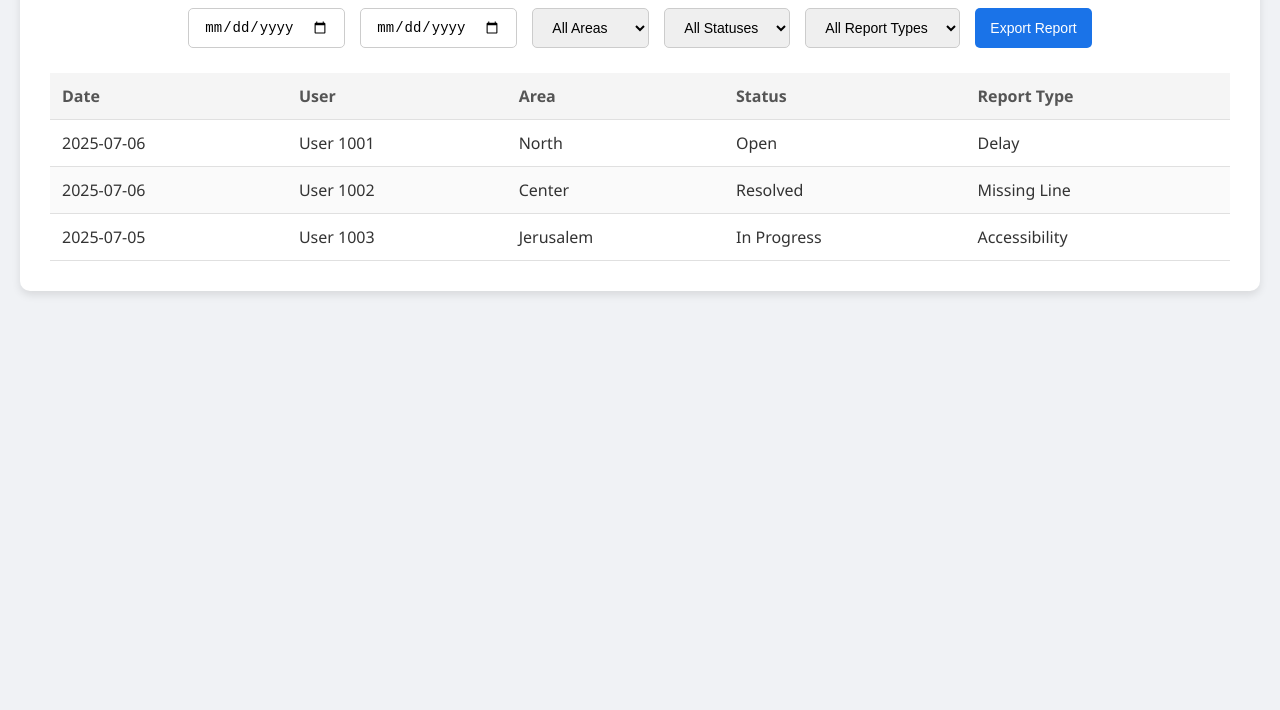
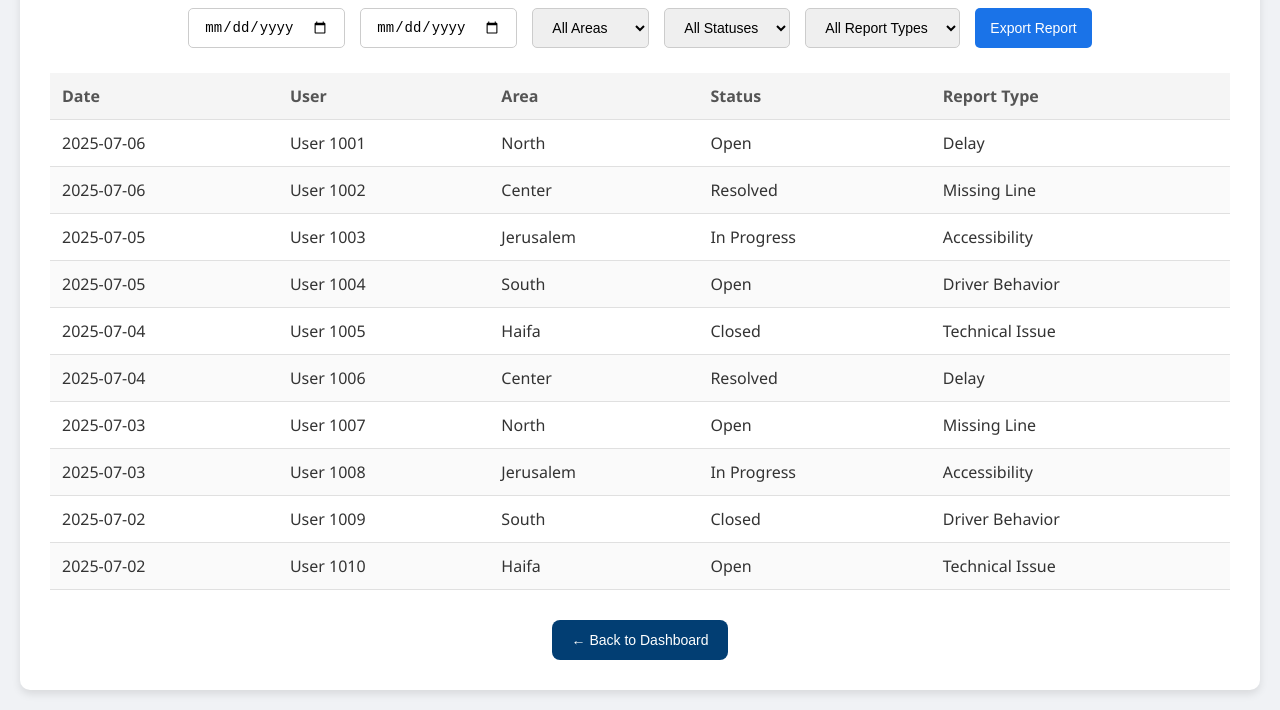
Before and after one commit to dawnidan/PASS, a plain HTML site: page UserReportsSummary.html in a window 1280 px wide. Shown: the part 125-835 px from the top of the page. Before the commit the page ends 800 px from the top, so only its background shows below. Drawn offline with Linux system fonts and the light colour scheme.

Commit message:
Update UserReportsSummary.html
Signed-off-by: dawnidan <shacharadi32@gmail.com>

```diff
--- a/UserReportsSummary.html
+++ b/UserReportsSummary.html
@@ -1,4 +1,3 @@
-
 <!DOCTYPE html>
 <html lang="en">
 <head>
@@ -114,8 +113,21 @@
             <tr><td>2025-07-06</td><td>User 1001</td><td>North</td><td>Open</td><td>Delay</td></tr>
             <tr><td>2025-07-06</td><td>User 1002</td><td>Center</td><td>Resolved</td><td>Missing Line</td></tr>
             <tr><td>2025-07-05</td><td>User 1003</td><td>Jerusalem</td><td>In Progress</td><td>Accessibility</td></tr>
+            <tr><td>2025-07-05</td><td>User 1004</td><td>South</td><td>Open</td><td>Driver Behavior</td></tr>
+            <tr><td>2025-07-04</td><td>User 1005</td><td>Haifa</td><td>Closed</td><td>Technical Issue</td></tr>
+            <tr><td>2025-07-04</td><td>User 1006</td><td>Center</td><td>Resolved</td><td>Delay</td></tr>
+            <tr><td>2025-07-03</td><td>User 1007</td><td>North</td><td>Open</td><td>Missing Line</td></tr>
+            <tr><td>2025-07-03</td><td>User 1008</td><td>Jerusalem</td><td>In Progress</td><td>Accessibility</td></tr>
+            <tr><td>2025-07-02</td><td>User 1009</td><td>South</td><td>Closed</td><td>Driver Behavior</td></tr>
+            <tr><td>2025-07-02</td><td>User 1010</td><td>Haifa</td><td>Open</td><td>Technical Issue</td></tr>
         </tbody>
     </table>
+
+    <div style="text-align: center; margin-top: 30px;">
+        <button onclick="window.location.href='Dashboard.html'" style="background-color:#023E73; color:white; padding:12px 20px; border:none; border-radius:8px; font-size:14px; cursor:pointer;">
+            ← Back to Dashboard
+        </button>
+    </div>
 </div>
 
 </body>
```
